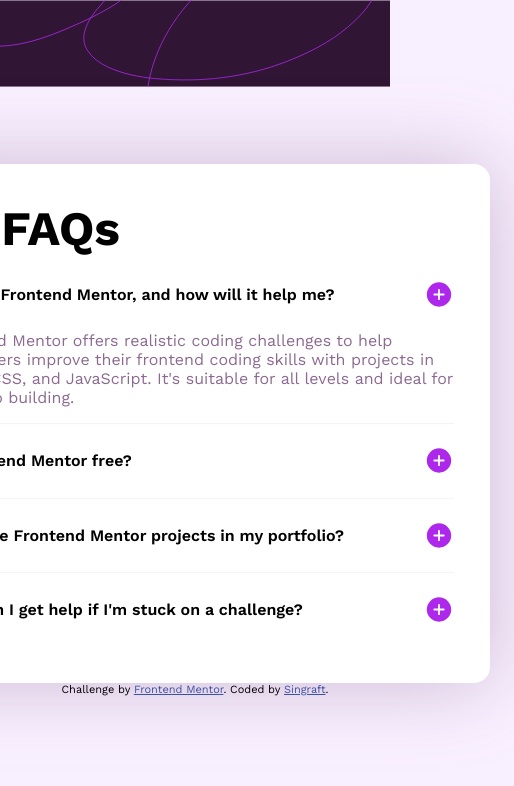
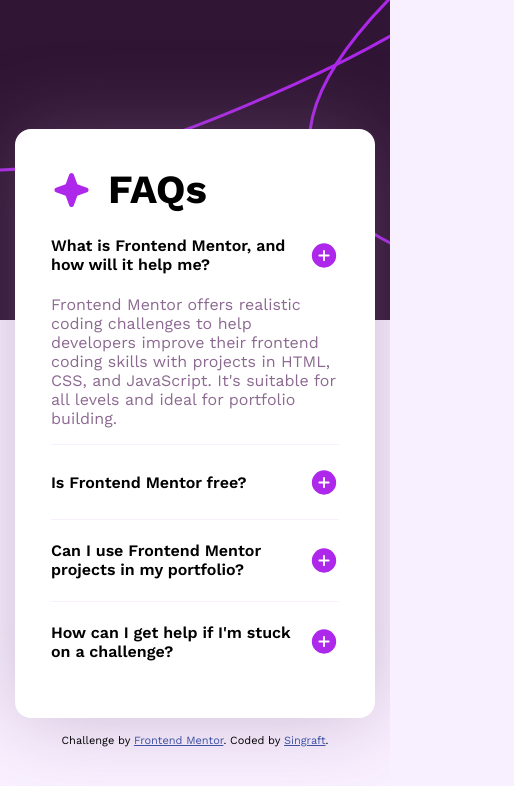
Before and after one commit to Singraft/faq-accordion, a plain HTML site: page index.html in a window 390 px wide. Shown: the whole page, 514 px wide, since content can reach past the window. Drawn offline with nearby package versions, Linux system fonts and the light colour scheme.

Commit message:
media queries

```diff
--- a/style.css
+++ b/style.css
@@ -18,40 +18,14 @@
     flex-direction: column;
     justify-content: center;
     font-family: "Work Sans", sans-serif;
-    background-size: contain;
+    background-size: auto;
     background-repeat: no-repeat;
-}
-
-.big-box{
-    background-color: var(--white);
-    width: max-content;
-    padding: 2.25rem;
-    border-radius: 1rem;
-    margin-left: 1.5rem;
-    margin-right: 1.5rem;
-    box-shadow: 0 0 80px rgba(139, 104, 144, 0.4);
 }
 
 .text-header{
     display: flex;
     align-items: start;
     font-family: inherit;
-}
-
-.text-header h1{
-    font-size: 3rem;
-    gap: 1.5rem;
-    margin: 0;
-    display: flex;
-    align-items: center;
-    justify-content: center;
-}
-
-.text-icon{
-    height: 40px;
-    width: 41px;
-    position: relative;
-    top: 3px;
 }
 
 .details-all:not(:last-child)::after {
@@ -82,10 +56,6 @@
     cursor: pointer;
 }
 
-.btn:hover{
-    color: var(--colorHover);
-}
-
 .details-all p{
     color: var(--grayish-purple);
     font-size: var(--font-size-paragraph);
@@ -114,5 +84,70 @@
 .show {
     display: block;
 }
-.attribution { font-size: 11px; text-align: center; }
-.attribution a { color: hsl(228, 45%, 44%); }
+
+.attribution {
+    font-size: 11px; text-align: center;
+}
+
+.attribution a {
+    color: hsl(228, 45%, 44%);
+}
+
+@media screen and (min-width: 896px) {
+    .big-box{
+        background-color: var(--white);
+        width: max-content;
+        padding: 2.25rem;
+        border-radius: 1rem;
+        margin-left: 1.5rem;
+        margin-right: 1.5rem;
+        box-shadow: 0 0 80px rgba(139, 104, 144, 0.4);
+    }
+
+    .text-header h1{
+        font-size: 3rem;
+        gap: 1.5rem;
+        margin: 0;
+        display: flex;
+        align-items: center;
+        justify-content: center;
+    }
+
+    .text-icon{
+        height: 40px;
+        width: 41px;
+        position: relative;
+        top: 3px;
+    }
+
+    .btn:hover{
+        color: var(--colorHover);
+    }
+}
+
+@media screen and (max-width: 896px) {
+    .big-box{
+        background-color: var(--white);
+        max-width: 18rem;
+        padding: 2.25rem;
+        border-radius: 1rem;
+        margin-block: 1rem;
+        box-shadow: 0 0 80px rgba(139, 104, 144, 0.4);
+    }
+
+    .text-header h1{
+        font-size: 2.5rem;
+        gap: 1.0rem;
+        margin: 0;
+        display: flex;
+        align-items: center;
+        justify-content: center;
+    }
+
+    .text-icon{
+        height: 40px;
+        width: 41px;
+        position: relative;
+        top: 5px;
+    }
+}
```
Lines whose indentation alone changed are shown as unchanged.
